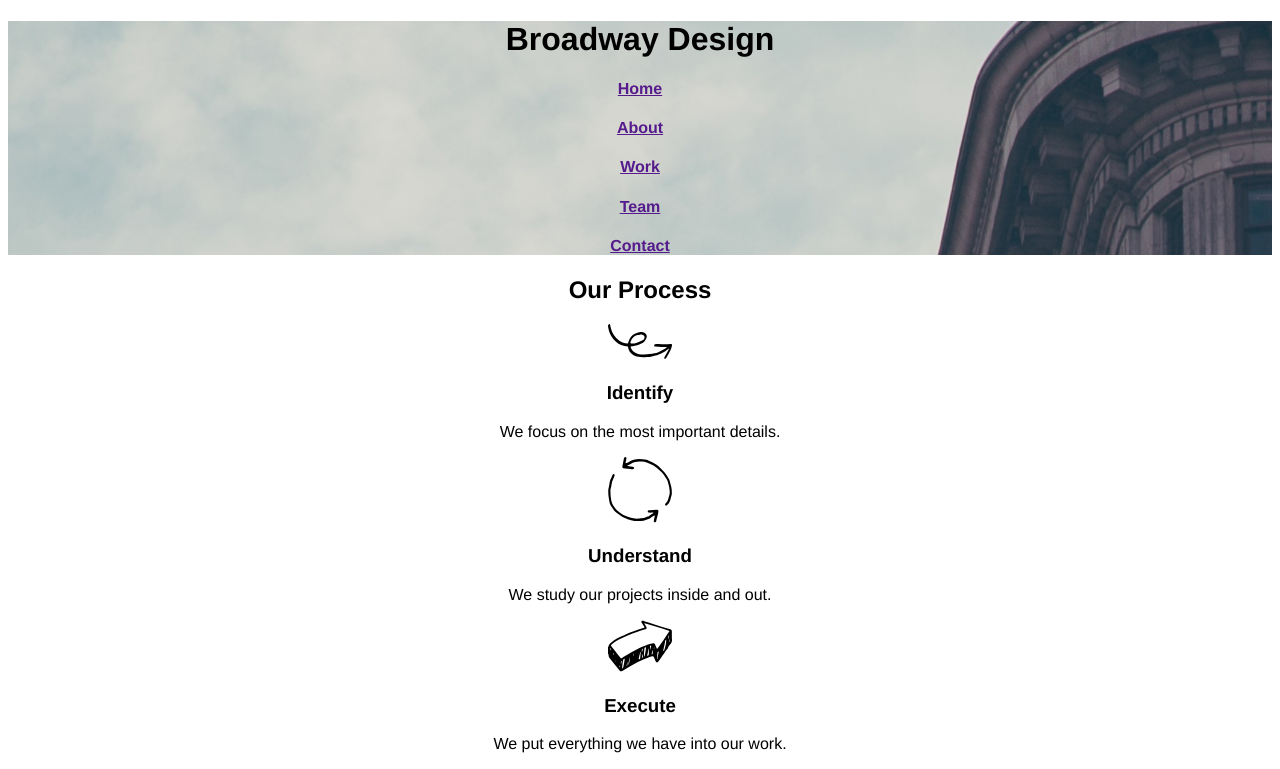
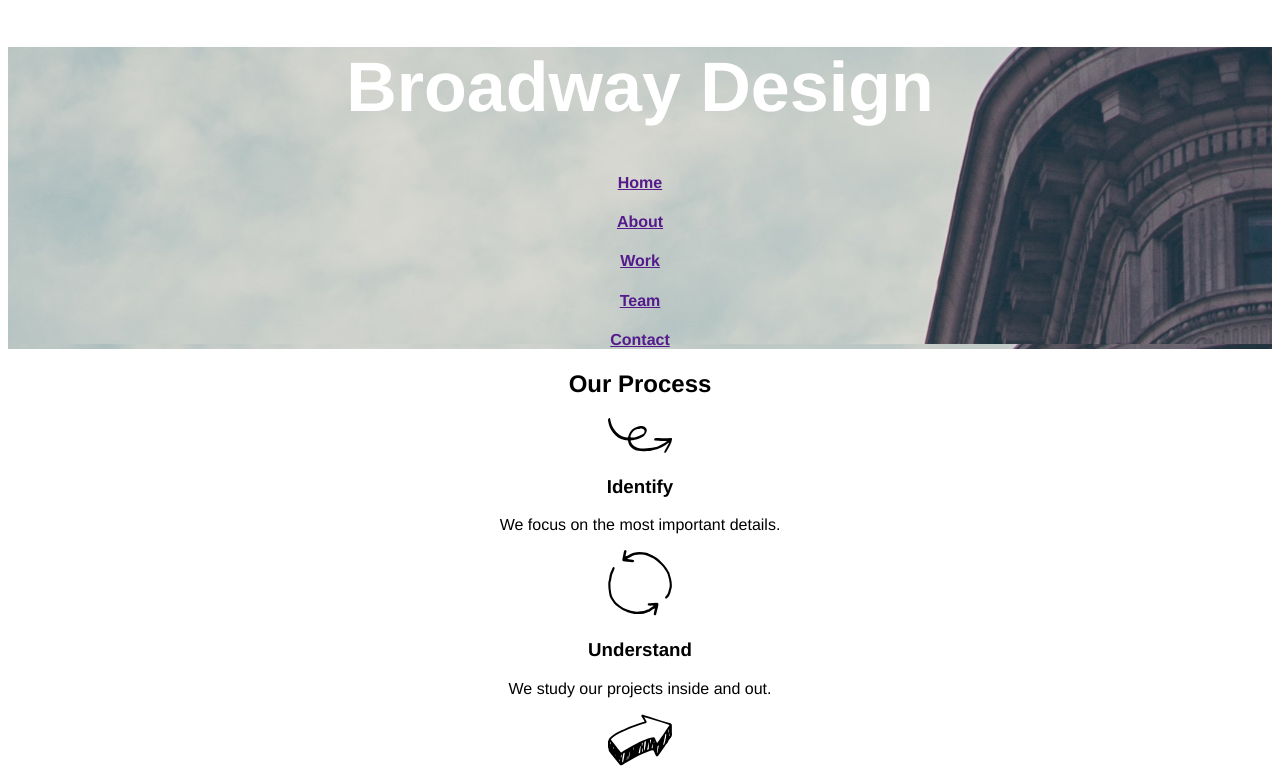
Before and after one commit to astridj/Broadway, a plain HTML site: page index.html in a window 1280 px wide. Shown: the top 769 px of the page. Drawn offline with Linux system fonts and the light colour scheme.

Commit message:
Add header font styling

```diff
--- a/resources/style.css
+++ b/resources/style.css
@@ -3,6 +3,12 @@ html {
   text-align: center;
 }
 
+h1 {
+  font-size: 70px;
+  font-weight: bold;
+}
+
 header, .divider {
   background-image: url(images/the-flatiron-building.png);
+  color: white;
 }
```
